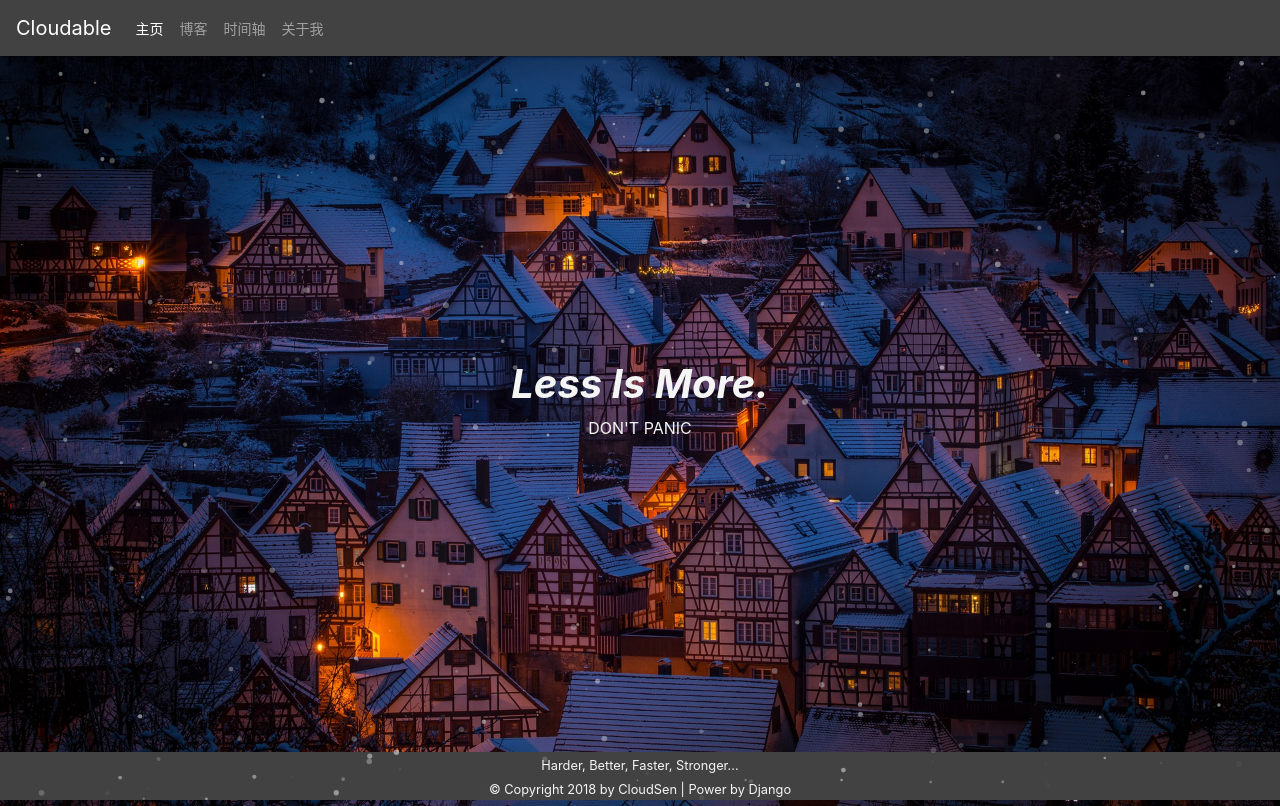
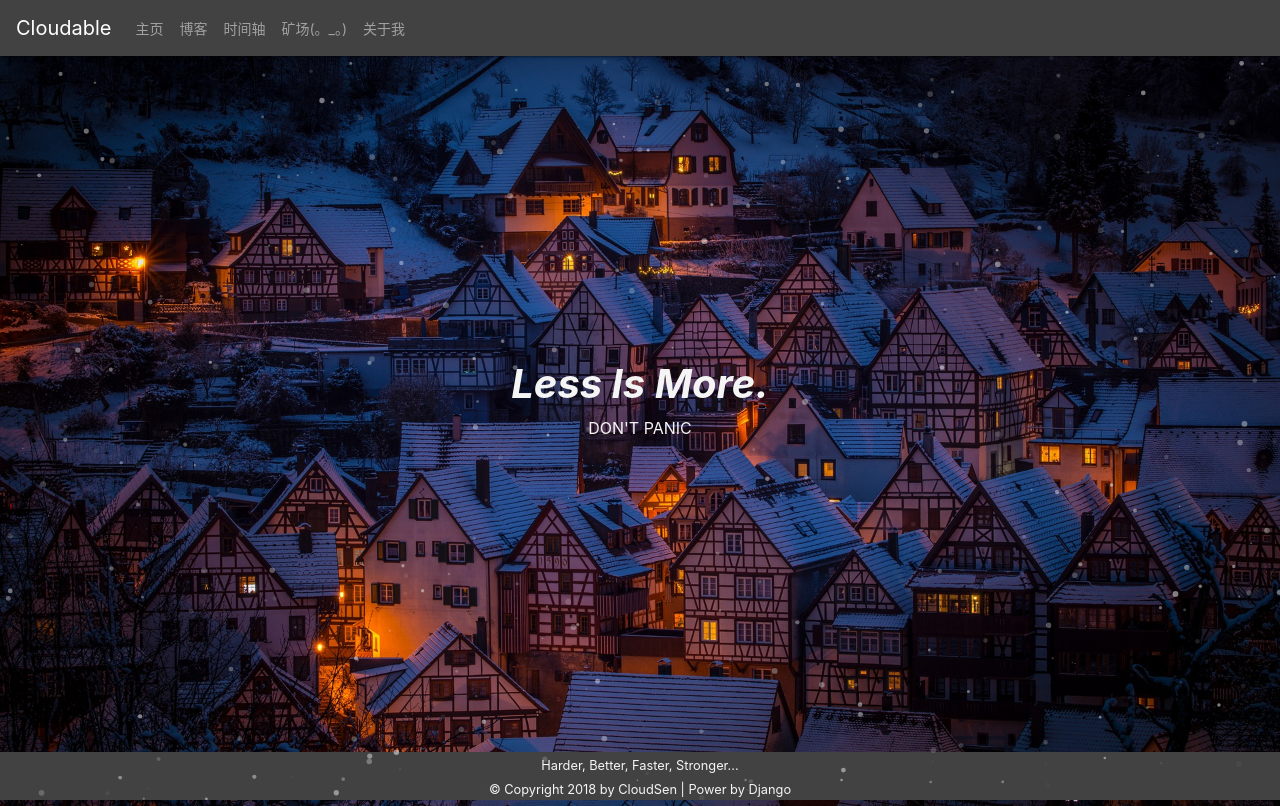
Before and after one commit to CloudSen/RedQueen, a Django app: page /cloudsen_blog/ in a window 1280 px wide. Run offline with Django 3.2, Linux system fonts and the light colour scheme; some libraries are stand-ins or nearby versions.

Commit message:
add miner, about me
add miner, about me

```diff
--- a/cloudsen_blog/templates/cloudsen_blog/common-templates/header.html
+++ b/cloudsen_blog/templates/cloudsen_blog/common-templates/header.html
@@ -7,9 +7,10 @@
     </button>
     <div class="collapse navbar-collapse" id="navbarSupportedContent">
         <ul class="navbar-nav mr-auto">
-            <li class="nav-item active">
-                <a class="nav-link" href="{% url 'go_cloudsen_home' %}">主页 <span
-                        class="sr-only">(current)</span></a>
+            <li class="nav-item">
+                <a class="nav-link" href="{% url 'go_cloudsen_home' %}">主页
+                    <span class="sr-only">(current)</span>
+                </a>
             </li>
             <li class="nav-item">
                 <a class="nav-link" href="{% url 'go_blog_page' %}">博客</a>
@@ -18,7 +19,10 @@
                 <a class="nav-link" href="{% url 'go_site_timeline' %}">时间轴</a>
             </li>
             <li class="nav-item">
-                <a class="nav-link" href="#">关于我</a>
+                <a class="nav-link" href="{% url 'go_monero_mine' %}">矿场(。_。)</a>
+            </li>
+            <li class="nav-item">
+                <a class="nav-link" href="{% url 'go_about_me' %}">关于我</a>
             </li>
         </ul>
     </div>
```
